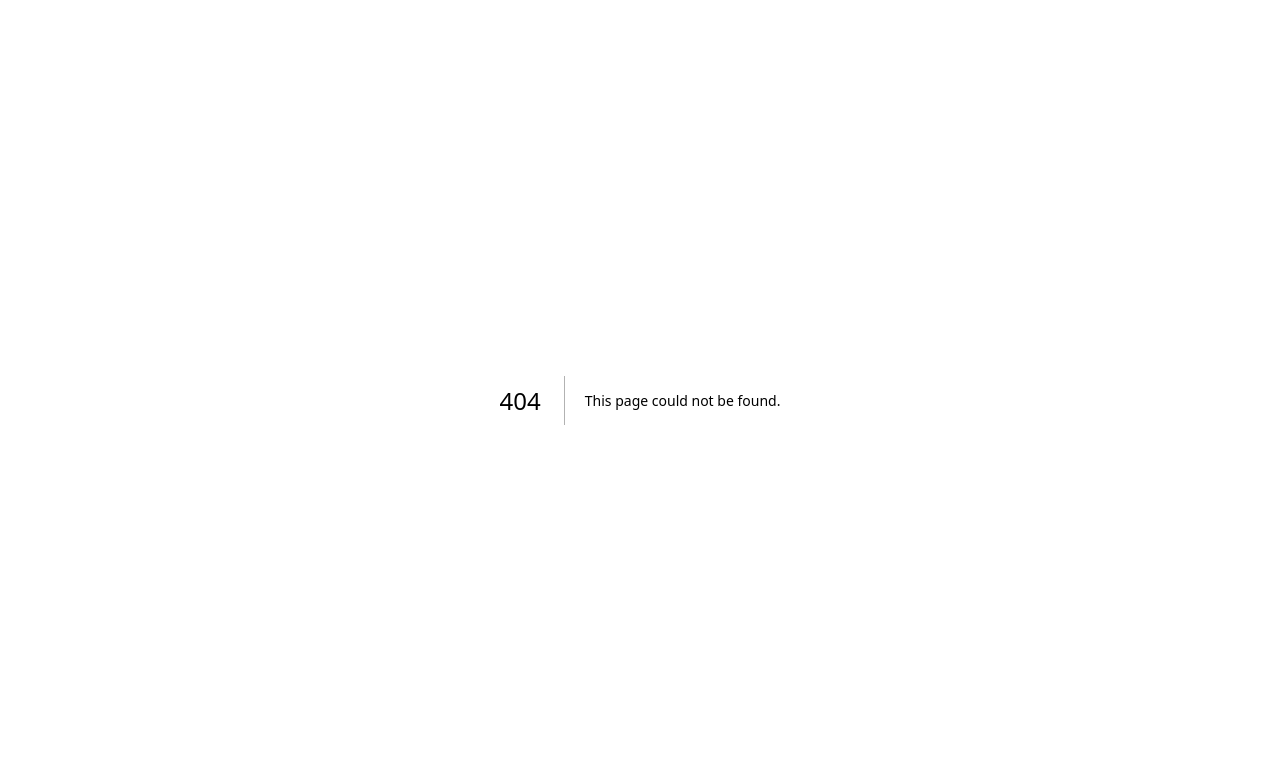
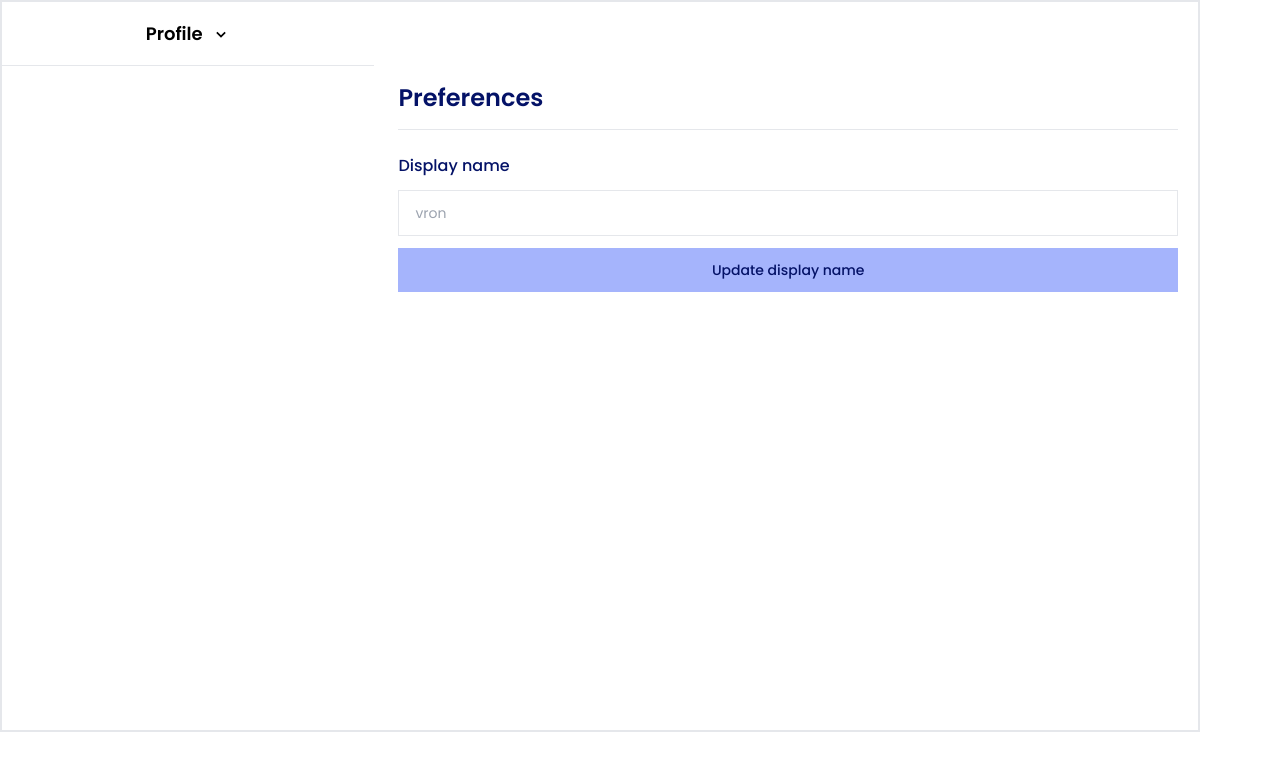
Before and after one commit to Kelompok3RPLJaya/urlshortener-frontend, a Next.js app: page /sections/Setting in a window 1280 px wide. Before the commit this address had no page. Shown: the top 770 px of the page. Built offline with nearby package versions, Linux system fonts and the light colour scheme.

Commit message:
feat: add setting

```diff
--- /dev/null
+++ b/src/pages/sections/Setting.tsx
@@ -0,0 +1,14 @@
+import React, { useState } from "react";
+import SettingNav from "@/components/SettingNav";
+import Profile from "./setting-section/Profile";
+
+const Setting = () => {
+  return (
+    <section className="w-full links-w flex flex-col border-2">
+      <SettingNav curSection={<Profile />} />
+      <div className=""></div>
+    </section>
+  );
+};
+
+export default Setting;
```
